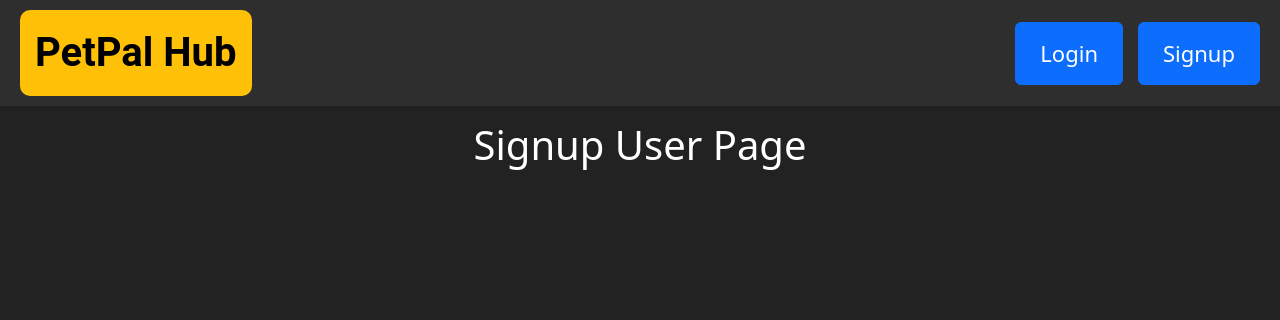
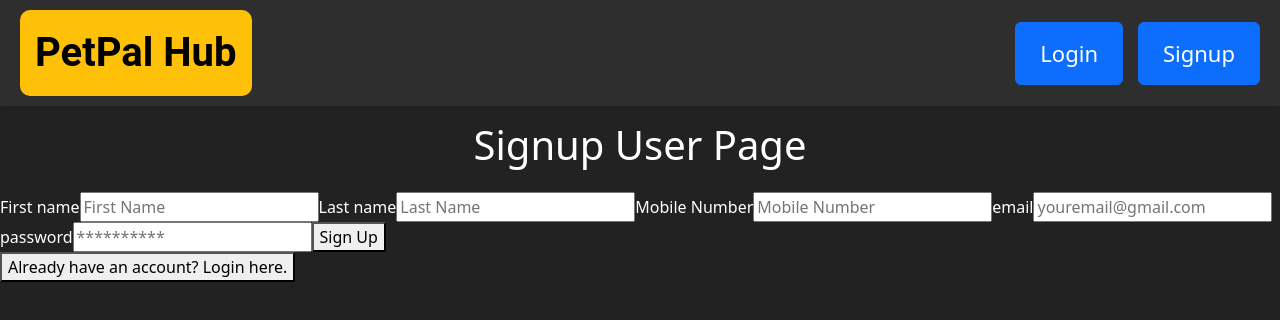
Before and after one commit to mttble/PetPalHub-react-router, a React (Vite) app: page /signup-user in a window 1280 px wide. Shown: the top 320 px of the page. Built offline with nearby package versions, Linux system fonts and the light colour scheme.

Commit message:
added a user signup form

```diff
--- a/src/components/App.jsx
+++ b/src/components/App.jsx
@@ -1,4 +1,4 @@
-import React from 'react'
+import React, { useState } from 'react'
 import { Route, Routes } from "react-router-dom"
 
 import Home from './Home.jsx'
@@ -8,12 +8,21 @@ import SignupUser from './SignupUser.jsx'
 import SignupCarer from './SignupCarer.jsx'
 import NavBar from "./NavBar.jsx"
 
+
 import './App.css'
 
 
 
 
 function App() {
+
+  const [currentForm, setCurrentForm] = useState('login')
+
+  const toggleForm = (forName) => {
+    setCurrentForm(forName)
+  }
+
+
   return (
     <>
       <NavBar />
--- a/src/components/Login.jsx
+++ b/src/components/Login.jsx
@@ -1,11 +1,5 @@
 import React, { useState } from 'react';
 import './Login.css';
-
-
-
-
-
-
 
 
 
@@ -23,9 +17,9 @@ function Login() {
                 <h1>Login Page</h1>
             </div>
             <form onSubmit={ handleSubmit }>
-                <label for="email">email</label>
+                <label htmlFor="email">email</label>
                 <input value={ email } onChange={(e) => setEmail(e.target.value)} type="email" placeholder="youremail@gmail.com" id="email" name="email"/>
-                <label for="password">password</label>
+                <label htmlFor="password">password</label>
                 <input value={ pass } onChange={(e) => setPass(e.target.value)} type="password" placeholder="**********" id="password" name="password"/>
                 <button type="submit">Log In</button>
             </form>
--- a/src/components/SignupCarer.jsx
+++ b/src/components/SignupCarer.jsx
@@ -1,4 +1,4 @@
-import React from 'react';
+import React, { useState } from 'react'
 
 function SignupCarer() {
     // Logic for signup page
--- a/src/components/SignupUser.jsx
+++ b/src/components/SignupUser.jsx
@@ -1,13 +1,45 @@
-import React from 'react';
+import React, { useState } from 'react'
 import './SignupUser.css'
 
 function SignupUser() {
-  // Logic for signup page
+
+    const [email, setEmail] = useState('')
+    const [pass, setPass] = useState('')
+    const [firstName, setFirstName] = useState('')
+    const [lastName, setLastName] = useState('')
+    const [mobile, setMobile] = useState('')
+
+    const handleSubmit = (e) => {
+        e.preventDefault()
+        console.log(email)
+    }
+
     return (
-        <div className="centered-container">
-            <h1>Signup User Page</h1>
-            {/* Add your signup form and content */}
-        </div>
+        <>
+            <div className="centered-container">
+                <h1>Signup User Page</h1>
+            </div>
+            <form onSubmit={ handleSubmit }>
+
+                <label htmlFor="firstName">First name</label>
+                <input value={firstName} firstName="firstName" id="firstName" placeholder="First Name" />
+
+                <label htmlFor="lastName">Last name</label>
+                <input value={lastName} lastName="lastName" id="lastName" placeholder="Last Name" />
+
+                <label htmlFor="mobile">Mobile Number</label>
+                <input value={mobile} mobile="mobile" id="mobile" placeholder="Mobile Number" />
+
+                <label htmlFor="email">email</label>
+                <input value={ email } onChange={(e) => setEmail(e.target.value)} type="email" placeholder="youremail@gmail.com" id="email" name="email"/>
+
+                <label htmlFor="password">password</label>
+                <input value={ pass } onChange={(e) => setPass(e.target.value)} type="password" placeholder="**********" id="password" name="password"/>
+
+                <button type="submit">Sign Up</button>
+            </form>
+            <button>Already have an account? Login here. </button>
+        </>
     )
 }
 
```
